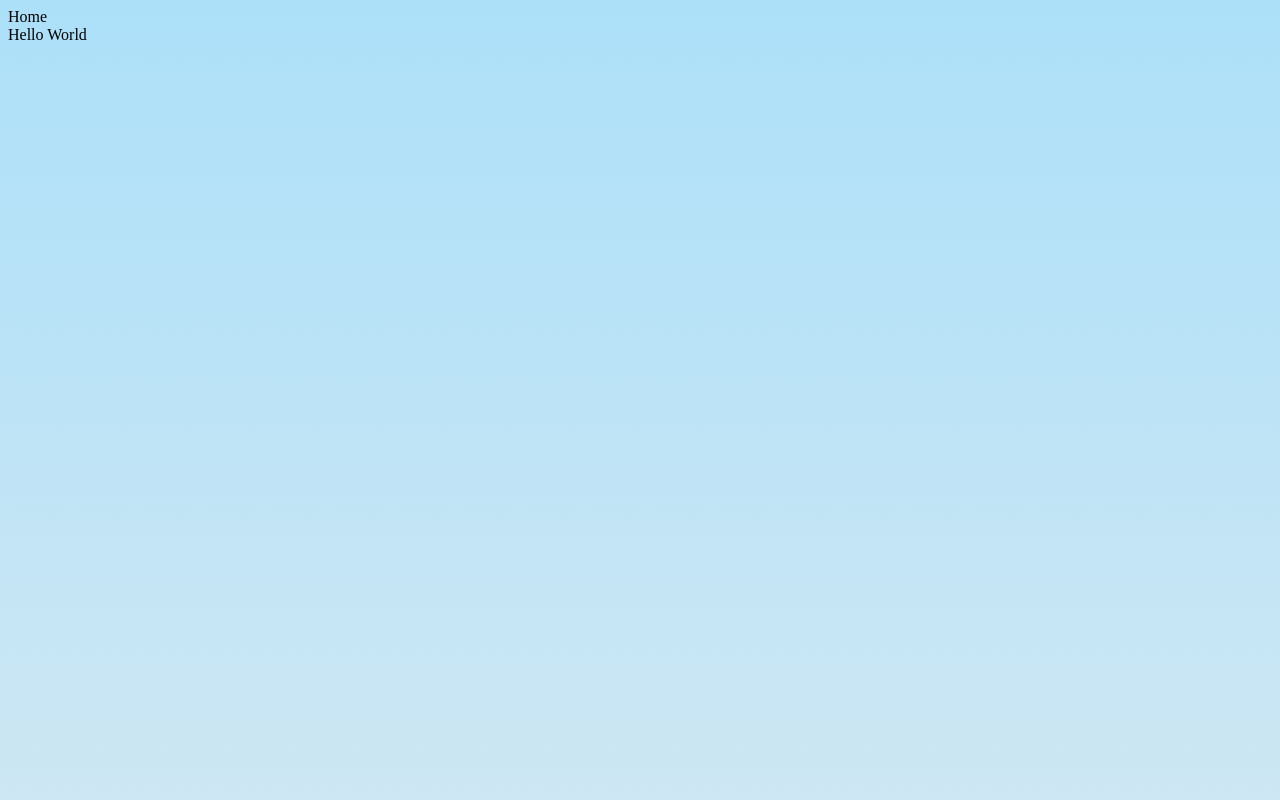
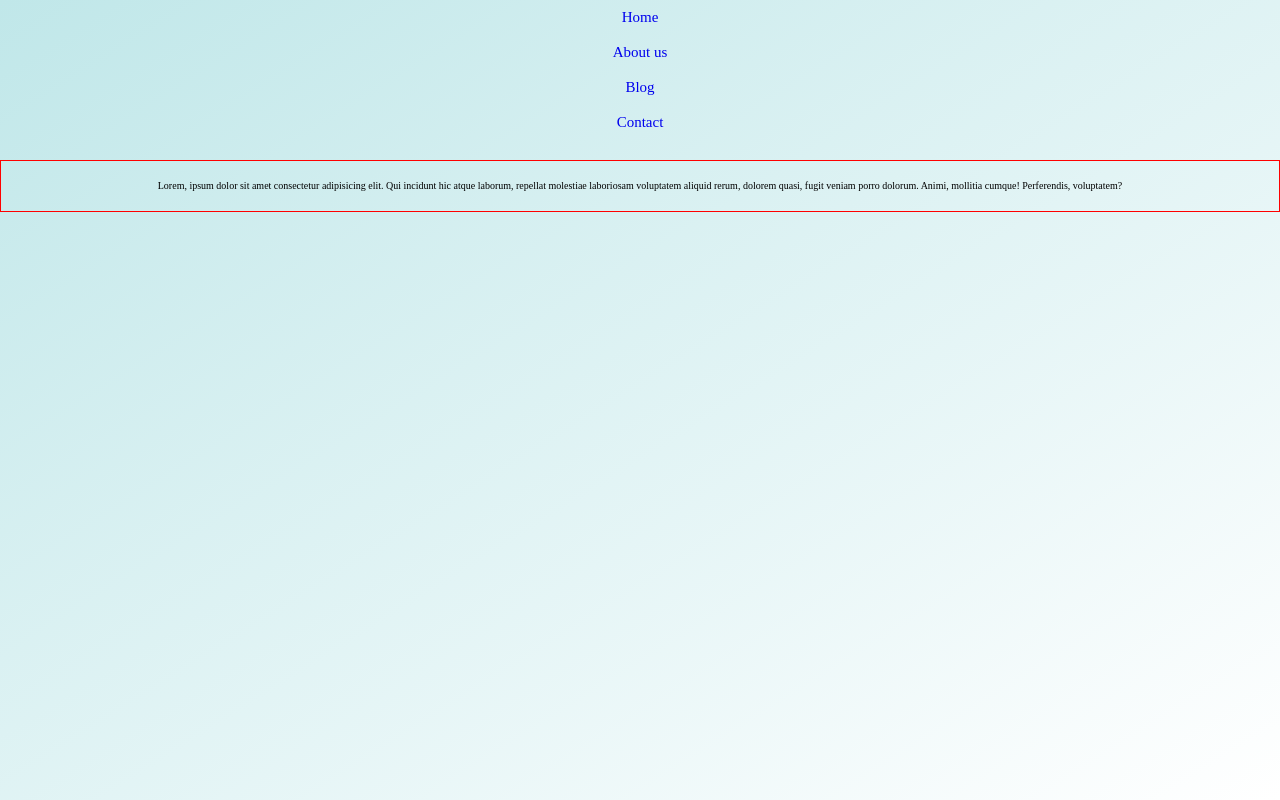
Before and after one commit to Lockers/Build-Week-1-Macro-Calculator, a website: page index.html in a window 1280 px wide. Drawn offline with Linux system fonts and the light colour scheme.

Commit message:
Added HTML and basic CSS of nav bar and lorem for header, Much to do!

```diff
--- /dev/null
+++ b/LESS/header.less
@@ -0,0 +1,6 @@
+.header {
+    padding: 2rem;
+    margin-top: 2rem;
+    border: 1px solid red;
+    text-align: center;
+}
--- a/LESS/index.less
+++ b/LESS/index.less
@@ -1,6 +1,11 @@
-@import '/LESS/reset.less';
-@import '/LESS/variables.less';
-:root{
-    background-image: url(../Images/yup.png)
+@import '.\LESS\reset.less';
+@import '.\LESS\navbar.less';
+@import '.\LESS\variables.less';
+@import '.\LESS\header.less';
 
+
+:root {
+    height: 100%;
+    background-image: linear-gradient(to bottom right, rgb(192, 231, 233), white);
+    margin: 0, auto;
 }
--- /dev/null
+++ b/LESS/navbar.less
@@ -0,0 +1,13 @@
+
+.mobile-nav {
+    display: flex;
+    flex-direction: column;
+    max-width: 100%;
+   }
+ .mobile-nav a {
+        display: flex;
+        justify-content: center;
+        padding: 1rem;
+        text-decoration: none;
+        font-size: 150%;
+    }
--- a/index.html
+++ b/index.html
@@ -12,9 +12,21 @@
     <div class="main-container">
         <div class="navigation">
             <nav class='navbar'>
-                Home
+                <div class="title">
+                    <div class='mobile-nav'>
+                        <a href="#">Home</a>
+                        <a href="#">About us</a>
+                        <a href="#">Blog</a>
+                        <a href="#">Contact</a>
+                    </div>
+                </div>
             </nav>
         </div>
+        <header>
+            <div class="header">
+                <p>Lorem, ipsum dolor sit amet consectetur adipisicing elit. Qui incidunt hic atque laborum, repellat molestiae laboriosam voluptatem aliquid rerum, dolorem quasi, fugit veniam porro dolorum. Animi, mollitia cumque! Perferendis, voluptatem?</p>
+            </div>
+        </header>
     </div>
-    Hello World
+
 </body>
```
Also changed, not shown: CSS/index.css.
